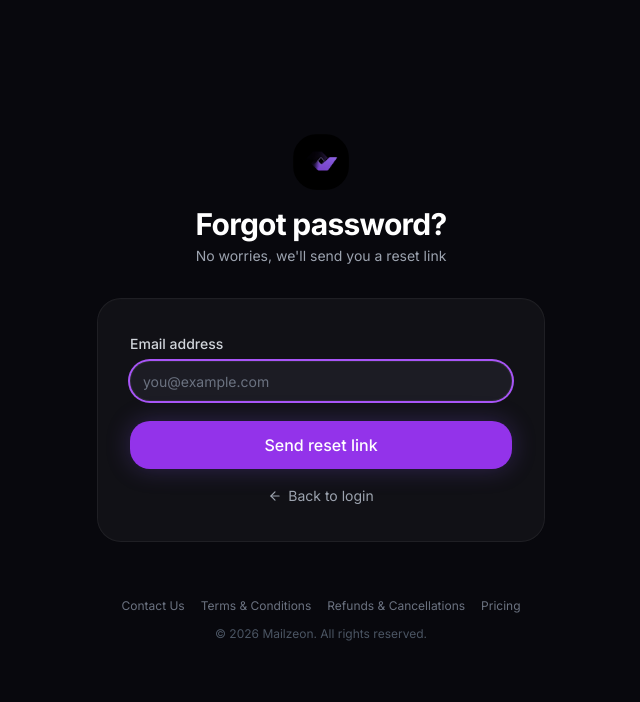
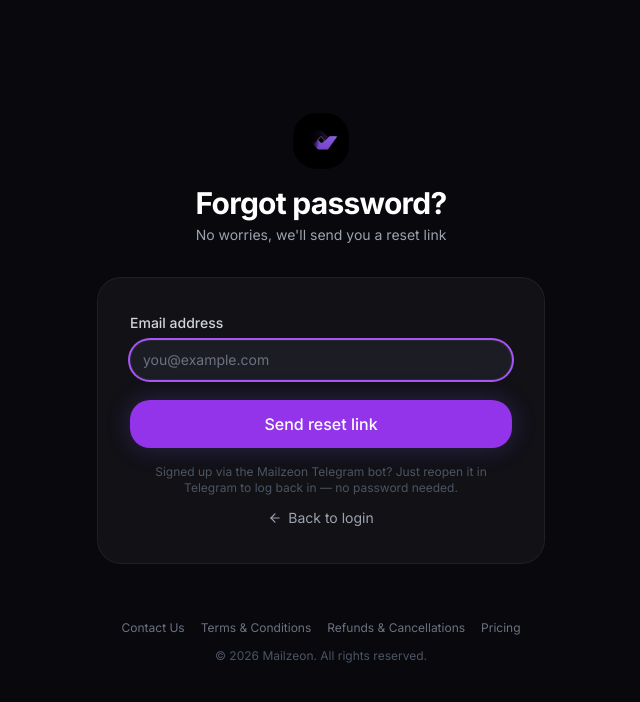
Before and after one commit to Mailzeon/Frontend, a Next.js app: page /forgot-password in a window 1280 px wide. Shown: the top 702 px of the page, without its empty margins (319-959 px from the left). Built offline with nearby package versions, Linux system fonts and the light colour scheme; no server answers.

Commit message:
Update page.tsx

```diff
--- a/app/(auth)/forgot-password/page.tsx
+++ b/app/(auth)/forgot-password/page.tsx
@@ -75,7 +75,11 @@ export default function ForgotPasswordPage() {
             </form>
           )}
 
-          <div className="mt-4 text-center">
+          <div className="mt-4 text-center space-y-3">
+            <p className="text-xs text-gray-600">
+              Signed up via the Mailzeon Telegram bot? Just reopen it in Telegram to log back in —
+              no password needed.
+            </p>
             <Link href="/login" className="text-sm text-gray-400 hover:text-white inline-flex items-center gap-1.5">
               <ArrowLeft className="w-3.5 h-3.5" />
               Back to login
```
